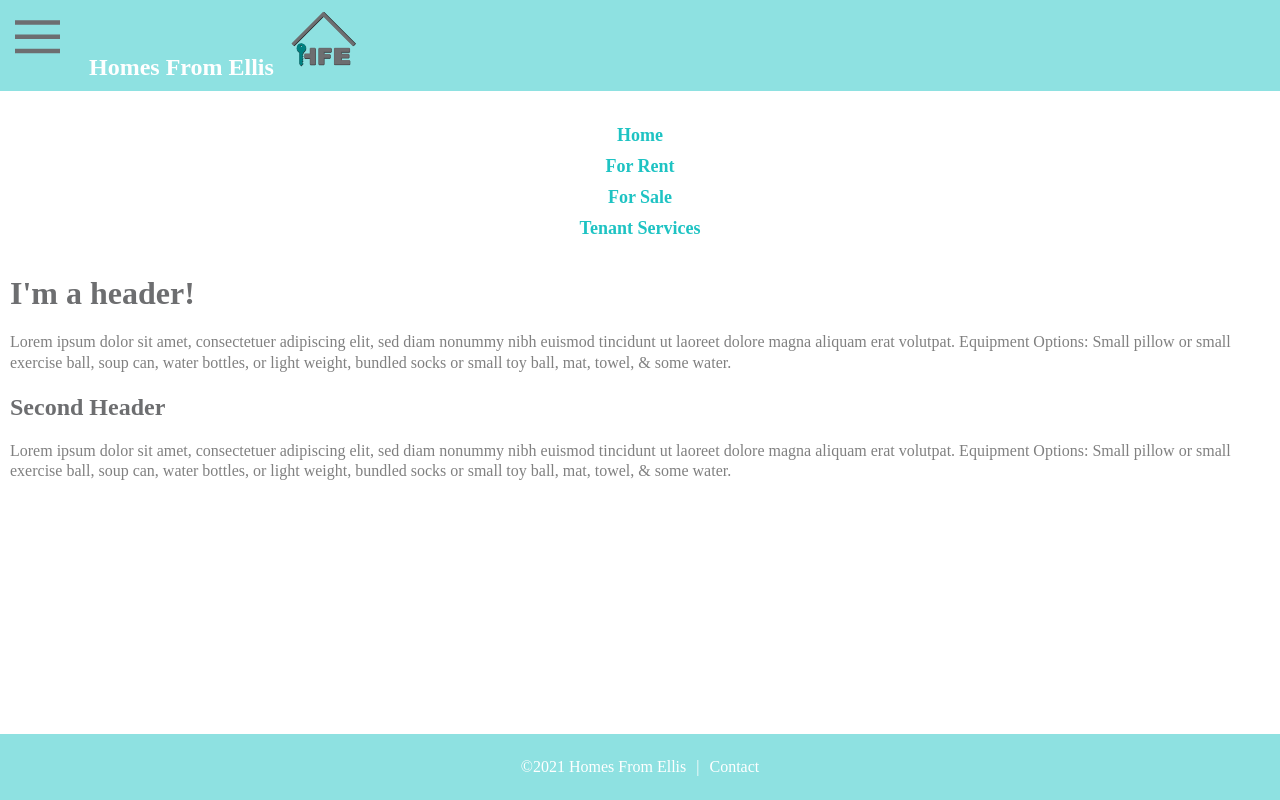
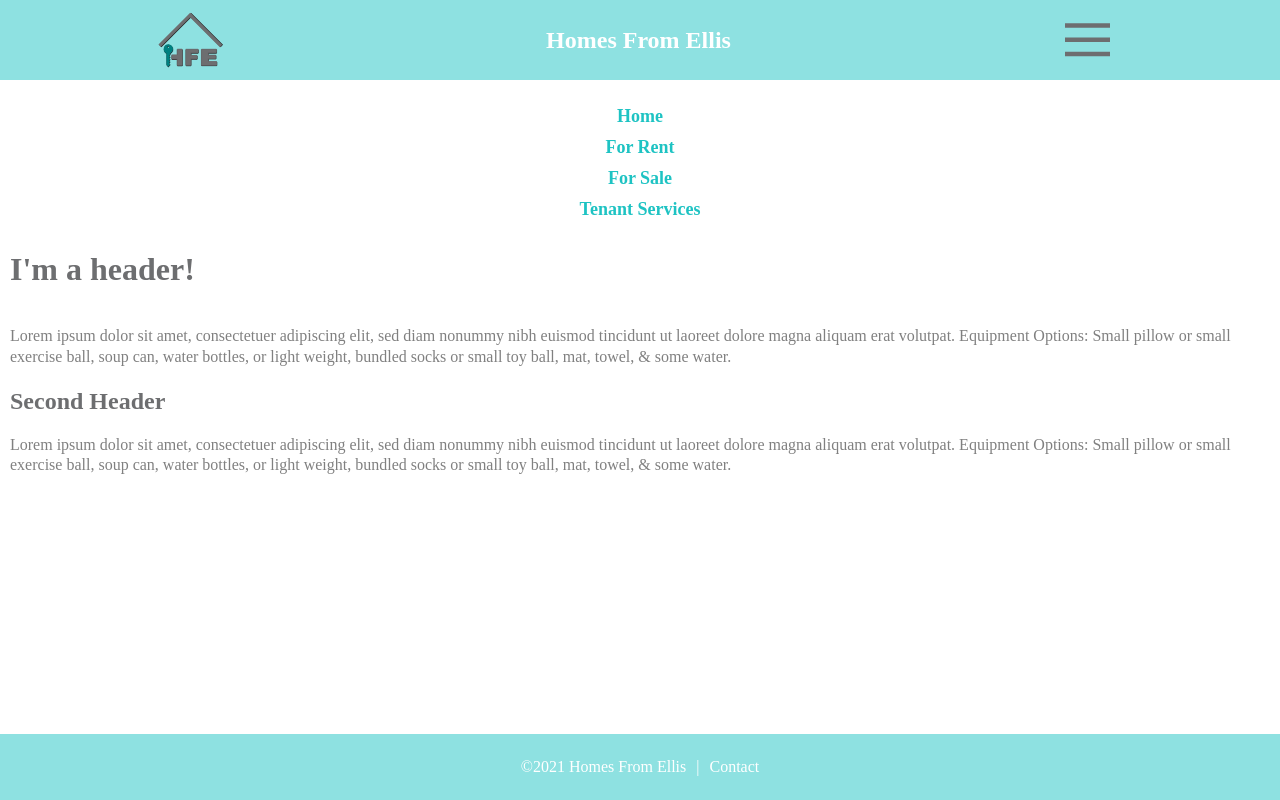
Before and after one commit to themelissaellis/Homes-From-Ellis, a plain HTML site: page index.html in a window 1280 px wide. Drawn offline with Linux system fonts and the light colour scheme.

Commit message:
fixed header

```diff
--- a/css/flexbox-styles.css
+++ b/css/flexbox-styles.css
@@ -9,9 +9,12 @@ body {
     margin: 0;
 }
 
-header, {
-    height: 100px;
+header.main-header {
+    height: 5em;
     display: flex;
+    flex-direction: row;
+    justify-content: space-around;
+    align-items: center;
   }
 
 .content {
@@ -20,18 +23,8 @@ header, {
 
 /****** FLEX ITEMS ******/
 
-
-.logo,
-a,
-h1,
-p,
-.ham-lines {
+p {
     display: inline-flex;
-}
-
-.main-header {
-    justify-content: space-around;
-    align-items: center;
 }
 
 .inner-footer.a {
--- a/css/styles.css
+++ b/css/styles.css
@@ -36,7 +36,7 @@ h2 {
 
 .nav {
   padding: 5px;
-  margin-top: 1.5em;
+  margin-top: 1em;
 }
 
 .nav li a {
--- a/index.html
+++ b/index.html
@@ -12,6 +12,8 @@
 <body>
     <wrapper class="content">
         <header class="main-header">
+            <img class="logo" src="SVG/HFE_NewestFinalLogo-3.svg" alt="Homes From Ellis Logo">
+            <h1 class="header-text">Homes From Ellis</h1>
             <svg class="ham-lines" version="1.1" id="Layer_1" xmlns="http://www.w3.org/2000/svg" xmlns:xlink="http://www.w3.org/1999/xlink" x="0px" y="0px"
                     viewBox="0 0 100 100" enable-background="new 0 0 100 100" xml:space="preserve">
                     <g>
@@ -24,12 +26,10 @@
                         <line class="line3" fill="none" stroke="#6D6E70" stroke-width="6" stroke-miterlimit="10" x1="20" y1="68" x2="80" y2="68"/>
                     </g>
             </svg>
-            <h1 class="header-text">Homes From Ellis</h1>
-            <img class="logo" src="SVG/HFE_NewestFinalLogo-3.svg" alt="Homes From Ellis Logo">
         </header>
 
  <!-- ------NAVAGATION------  -->
-        <ul class="nav" id="nav">
+        <ul class="nav">
             <li><a href="#">Home</a></li>
             <li><a href="#">For Rent</a></li>
             <li><a href="#">For Sale</a></li>
```
